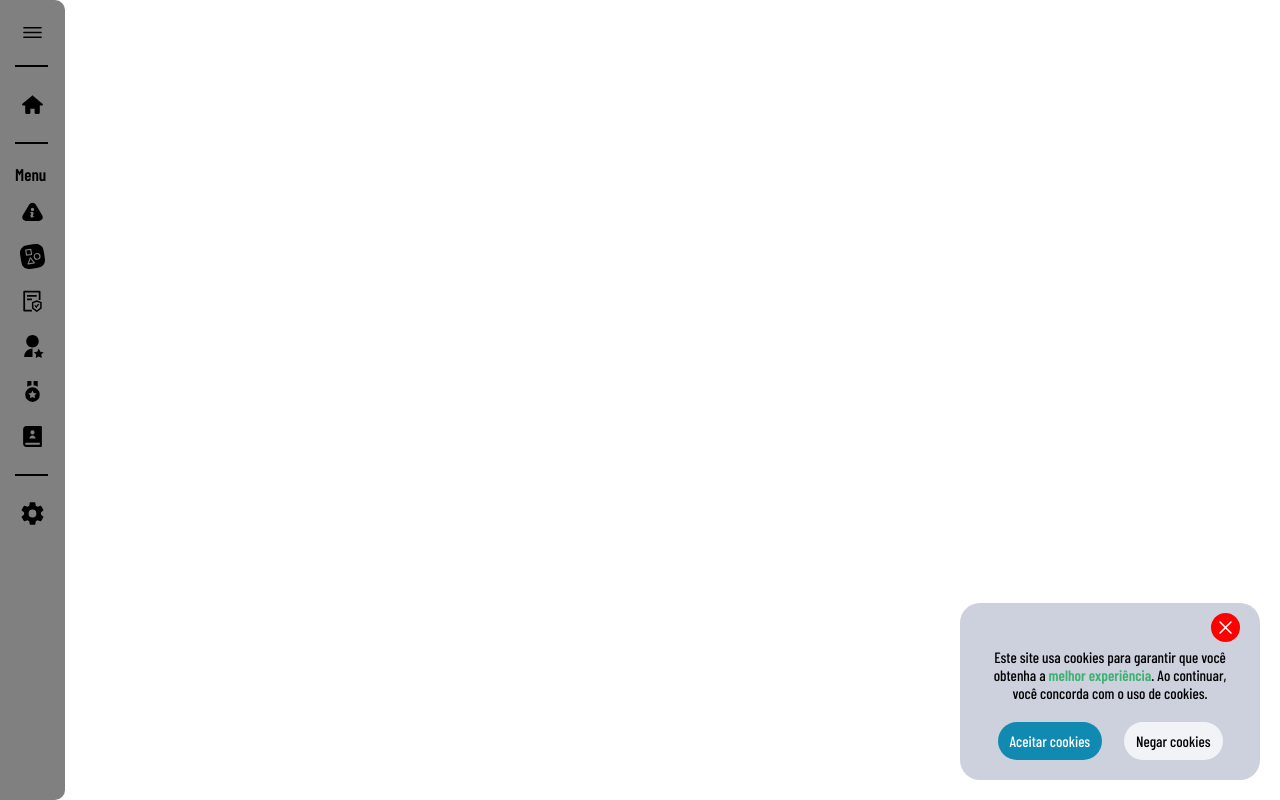
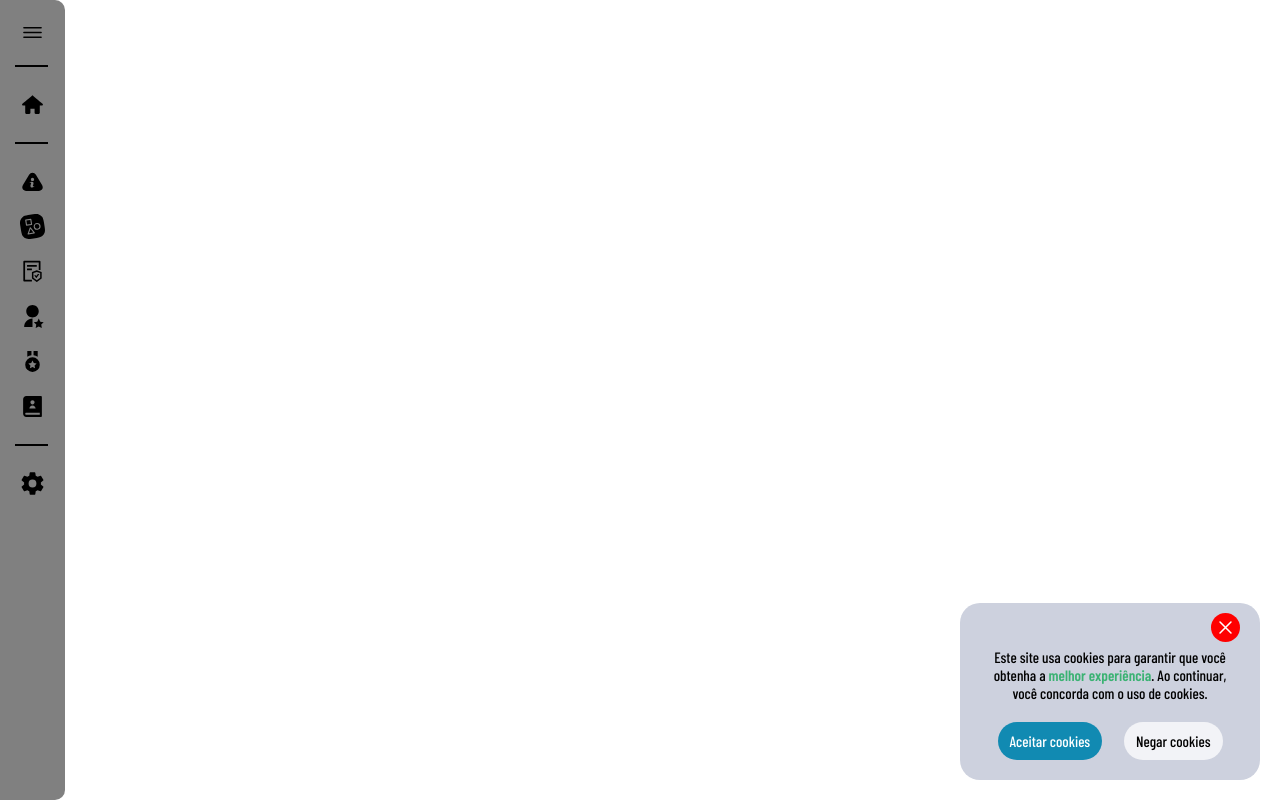
Before and after one commit to rena02to/portfolio, a Next.js app: page / in a window 1280 px wide. Built offline with nearby package versions, Linux system fonts and the light colour scheme; a web font is replaced by a local one.

Commit message:
alterando formato do menu (quando fechado)

```diff
--- a/src/components/navbar.tsx
+++ b/src/components/navbar.tsx
@@ -52,7 +52,7 @@ export default function Navbar(){
                 </button>
                 <span className={style.line}/>
                 <div className={style.navigation}>
-                    <p className={style.navtitle}>{t('navbar.menu.title')}</p>
+                    {menuOpen ? <p className={style.navtitle}>{t('navbar.menu.title')}</p> : null}
                     {links.map((link) => (
                         <button className={style.link} key={link.key}>
                             {link.icon}
```
